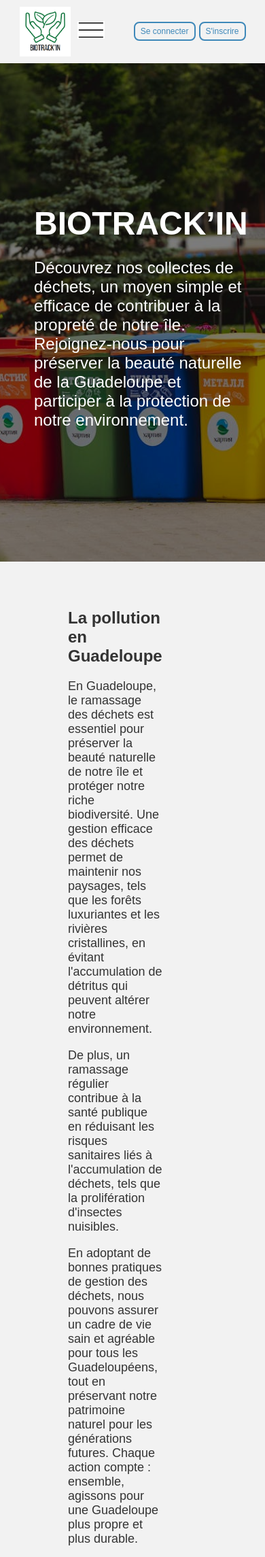
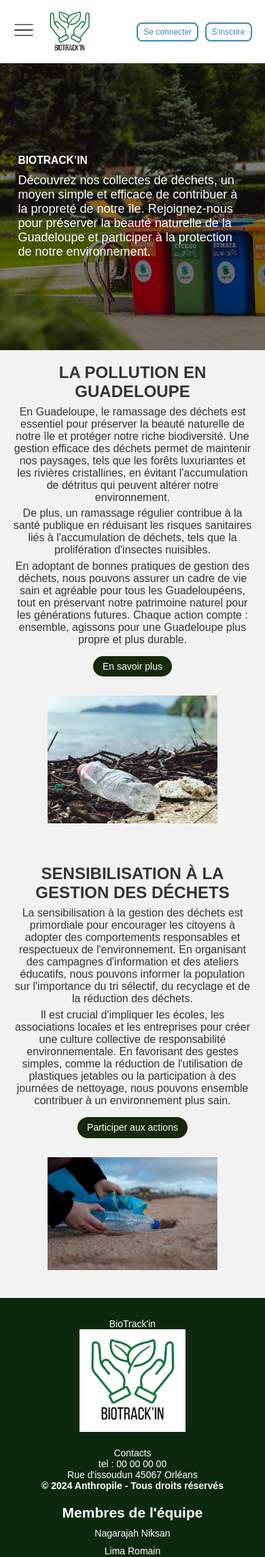
Before and after one commit to SNIVEAU/SAE-Projet-Anthropile, a Flask app: page / in a window 390 px wide; the page is wider, and only the part inside the window is pictured. Shown: the top 2290 px of that part at 68% size. Run offline with Flask 3, Linux system fonts and the light colour scheme; parts of the project's set-up code (start-up, migrations or seed data) failed here and were passed over; some libraries are stand-ins or nearby versions.

Commit message:
modif et finalisation responsive page d'accueil

```diff
--- a/app/static/base.css
+++ b/app/static/base.css
@@ -1,18 +1,59 @@
+/* Styles globaux */
 html, body {
     margin: 0;
     padding: 0;
     font-family: Arial, sans-serif;
-    background-color: #fff;
+    background-color: #f2f2f2;
+    color: #333;
 }
 
-/* Style pour l'en-tête et le positionnement des éléments */
+/* En-tête */
 header {
     display: flex;
     align-items: center;
+    justify-content: flex-start;
+    padding: 10px 5%;
+    background-color: white;
 }
 
-header img {
-    width: 5%;
+header img.logo {
+    width: 75px;
+    margin-right: 15px;
+}
+
+.menu-toggle {
+    display: none;
+    cursor: pointer;
+    margin-right: 15px;
+}
+
+.menu-toggle img {
+    width: 30px;
+}
+
+/* Navigation */
+header nav {
+    flex: 1;
+}
+
+header nav .menu-header {
+    display: flex;
+    justify-content: flex-start;
+    align-items: center;
+}
+
+/* Pousse le bouton de fermeture à droite */
+header nav .close-menu {
+    background: none;
+    border: none;
+    cursor: pointer;
+    display: none;
+    margin-left: auto;
+}
+
+header nav .close-menu img {
+    width: 20px;
+    margin-right: 10px;
 }
 
 header nav ul {
@@ -26,15 +67,14 @@ header nav ul li {
     margin: 0 15px;
 }
 
-/* Style de base pour les liens de navigation */
 header nav ul li a {
     text-decoration: none;
     color: #333;
+    padding-bottom: 5px;
     position: relative;
-    padding-bottom: 5px;
 }
 
-/* Effet de survol pour les liens de navigation */
+/* Ajout d'un soulignage au survol des liens de navigation */
 header nav ul li a::after {
     content: '';
     position: absolute;
@@ -42,134 +82,27 @@ header nav ul li a::after {
     height: 2px;
     left: 0;
     bottom: 0;
-    background-color: #4CAF50; /* Vert */
+    background-color: #4CAF50;
     transition: width 0.3s ease-in-out;
 }
 
-/* Déclenche l'effet de soulignement vert de gauche à droite */
 header nav ul li a:hover::after {
     width: 100%;
 }
 
-/* Autres styles pour le header */
-header a {
-    margin-left: 15px;
-    text-decoration: none;
-    color: #333;
-}
-
-nav {
-    margin-right: auto;
-}
-
-header div {
-    padding-right: 5%;
-}
-
-a {
-    text-decoration: none;
-    color: #333;
-}
-
-/*************************************/
-
-/* Style pour la section avec l'image de fond */
-.hero {
-    position: relative;
-    height: 75vh;
-    background-image: url('../static/img/banniere_poubelles.jpeg');
-    background-size: cover;
-    background-position: center;
-    display: flex;
-    justify-content: flex-start;
-    align-items: center;
-    padding-left: 50px;
-    color: white;
-}
-
-.hero::before {
-    content: "";
-    position: absolute;
-    top: 0;
-    left: 0;
-    width: 100%;
-    height: 100%;
-    background-color: rgba(0, 0, 0, 0.5);
-    z-index: 1;
-}
-
-.hero-content {
-    position: relative;
-    z-index: 2;
-    max-width: 900px;
-    text-align: left;
-}
-
-.hero-content .presentation-title {
-    font-size: 3rem;
-    color: white;
-    margin-bottom: 10px;
-    text-transform: uppercase;
-    white-space: nowrap;
-}
-
-.hero-content p {
-    font-size: 1.5rem;
-    color: white;
-}
-
-/* Style pour les sections avec images et texte */
-section {
-    display: flex;
-    align-items: center;
-    justify-content: space-between;
-    padding: 50px 100px;
-}
-
-/* Styles spécifiques aux sections */
-.text1 {
-    margin-right: 10rem;
-}
-
-.text2 {
-    margin-left: 5rem;
-}
-
-.p1 {
-    font-size: 18px;
-    margin-bottom: 1rem;
-}
-
-.image1, .image2 {
-    width: 600px;
-    height: 350px;
-    margin: 3rem 2rem 0;
-}
-
-/* Styles pour les boutons */
-.btn {
-    display: inline-block;
-    padding: 10px 20px;
-    margin-top: 20px;
-    background-color: #17280B;
-    color: white;
-    text-decoration: none;
-    border-radius: 25px;
-    font-size: 1rem;
-    transition: background-color 0.3s ease;
-}
-
-.btn:hover {
-    background-color: #0b5c1d;
-    scale: 1.03;
+/* Boutons d'authentification */
+.auth-buttons {
+    margin-left: auto;
 }
 
 .connexioninscription {
+    text-decoration: none;
     border: 2px solid #3e88b9;
     border-radius: 8px;
     padding: 5px 10px;
     color: #3e88b9;
     transition: background-color 0.3s, color 0.3s, border-color 0.3s;
+    margin-left: 10px;
 }
 
 .connexioninscription:hover {
@@ -177,212 +110,105 @@ section {
     color: white;
 }
 
+/* Footer */
 footer {
     display: flex;
     align-items: center;
     justify-content: space-between;
     background-color: #0c2910;
     color: white;
-    width: 100%;
+    padding: 20px 5%;
 }
 
 footer div {
+    text-align: center;
     margin: 0 15px;
-}
-
-footer p,
-footer h2,
-footer ul {
-    margin: 0;
-    padding: 0;
-}
-
-footer ul {
-    list-style: none;
-}
-
-footer ul li {
-    margin: 0;
 }
 
 footer img {
     width: 30%;
 }
 
-footer div {
-    text-align: center;
-}
-
-footer div:last-child {
-    padding-right: 10%;
-}
-
-/* Style global */
-body {
-    font-family: Arial, sans-serif;
-    background-color: #f2f2f2;
-    margin: 0;
-    padding: 0;
-    color: #333;
-}
-
-.insert-title {
-    text-align: center;
-    color: #4CAF50;
-    margin-top: 20px;
-}
-
-form {
-    max-width: 600px;
-    margin: 30px auto;
-    background-color: #fff;
-    padding: 20px;
-    border-radius: 8px;
-    box-shadow: 0 2px 10px rgba(0, 0, 0, 0.1);
-}
-
-/* Alignement des étiquettes */
-.form-horizontal .form-group {
-    display: flex;
-    align-items: center;
-    margin-bottom: 15px;
-}
-
-.form-horizontal .form-group label {
-    width: 150px;
-    margin-right: 10px;
-    color: #555;
-}
-
-/* Champs de saisie */
-.form-control {
-    flex-grow: 1;
-    padding: 8px;
-    font-size: 16px;
-    border: 1px solid #ccc;
-    border-radius: 4px;
-    transition: border-color 0.3s;
-    width: 200px;
-}
-
-.form-control:focus {
-    border-color: #4CAF50;
-    outline: none;
-}
-
-/* Bouton de soumission */
-.btn-insert {
-    display: inline-block;
-    background-color: #4CAF50;
-    color: white;
-    border: none;
-    padding: 10px 20px;
-    font-size: 16px;
-    cursor: pointer;
-    border-radius: 4px;
-    text-align: center;
-    transition: background-color 0.3s;
-}
-
-.btn-insert:hover {
-    background-color: #45a049;
-}
-
-/* Gestion des erreurs */
-.erreur {
-    color: #d9534f;
-    font-weight: bold;
-}
-
-/* Style des boutons en bas */
-.les-btn {
-    display: flex;
-    justify-content: center;
-    margin-top: 20px;
-}
-
-/* Media query pour la vue mobile */
+/* Réactivité pour mobiles */
 @media (max-width: 768px) {
     header {
-        display: flex;
-        align-items: center;
-        justify-content: flex-start; /* Aligne les éléments à gauche */
-        padding: 10px;
-        position: relative;
-        z-index: 1;
-        margin-left: 0; /* Suppression de la marge gauche */
+        justify-content: space-between;
     }
 
     .logo {
-        order: 1;
-        width: 75px; /* Taille du logo */
-        margin-right: 10px; /* Espace entre le logo et le bouton menu */
-        z-index: 1;
+        width: 75px;
     }
 
     .menu-toggle {
-        order: 2;
         display: block;
-        cursor: pointer;
-        position: relative;
-        z-index: 2;
     }
 
-    /* Agrandissement de l'image du bouton menu */
-    .menu-toggle img {
-        width: 40px; /* Ajustez cette valeur pour la taille désirée */
-        height: auto; /* Garde les proportions de l'image */
-    }
-
-    /* Cacher les éléments du menu par défaut */
     nav.menu ul {
         display: none;
     }
 
-    /* Styles du menu déroulant actif */
     nav.menu.active ul {
         display: flex;
         flex-direction: column;
         position: absolute;
-        top: 50px; /* Ajustez cette valeur pour le positionnement */
+        top: 60px;
         left: 0;
-        width: 30%;
+        width: 200px;
+        max-width: 250px;
         background-color: white;
-        padding: 5px; /* Réduisez le padding */
-        box-shadow: 0px 4px 8px rgba(0, 0, 0, 0.1);
-        z-index: 3;
+        padding: 10px;
+        box-shadow: 0px 4px 8px rgba(0, 0, 0, 0.2);
+        z-index: 30;
+    }
+
+    nav.menu.active .close-menu {
+        display: block;
     }
 
     nav.menu.active ul li {
-        margin: 5px 0; /* Réduisez l'espace entre les éléments */
-        text-align: left; /* Aligne le texte à gauche */
-        font-size: 12px; /* Réduisez encore la taille de la police */
+        margin: 5px 0;
+        text-align: left;
+        font-size: 14px;
+        padding: 5px;
+        border-radius: 4px;
+        transition: background-color 0.3s;
     }
 
-    .auth-buttons {
-        display: flex;
-        order: 3;
-        margin-left: auto; /* Aligne les boutons à droite */
-        z-index: 1;
+    nav.menu.active ul li:hover {
+        background-color: #f0f0f0;
     }
 
-    /* Réduction des tailles des boutons pour mobile */
     .auth-buttons a {
-        padding: 5px 8px; /* Réduire le padding des boutons */
-        font-size: 12px; /* Réduire la taille de la police */
-        margin-left: 5px; /* Espacement entre les boutons */
-        white-space: nowrap; /* Évite que le texte soit coupé sur plusieurs lignes */
+        padding: 5px 8px;
+        font-size: 12px;
+        margin-left: 5px;
+        white-space: nowrap;
+    }
+
+    /* Styles pour le footer */
+    footer {
+        flex-direction: column;
+        align-items: center;
+        padding: 20px 0;
+    }
+
+    footer div {
+        margin: 10px 0;
+        font-size: 14px;
+        text-align: center;
+    }
+
+    footer img {
+        width: 40%;
+    }
+
+    footer ul {
+        list-style: none;
+        padding: 0;
+        margin: 0;
+    }
+
+    footer ul li {
+        margin: 10px 0;
     }
 }
-
-/* Assure que le bouton menu est toujours visible en dehors du mode mobile */
-.menu-toggle {
-    display: none; /* Le bouton menu ne s'affiche que sur mobile */
-}
-
-/* Lorsque le mode mobile est activé, le menu-toggle (bouton menu) s'affiche */
-@media (max-width: 768px) {
-    .menu-toggle {
-        display: block;
-    }
-}
--- a/app/static/home.css
+++ b/app/static/home.css
@@ -1,4 +1,4 @@
-/* Réinitialisation des marges et des paddings */
+/* Réinitialisation des marges et paddings */
 * {
     margin: 0;
     padding: 0;
@@ -7,7 +7,7 @@
 
 /* Style pour la section avec l'image de fond */
 .hero {
-    position: relative; /* Nécessaire pour positionner le pseudo-élément */
+    position: relative;
     height: 75vh;
     background-image: url('../static/img/banniere_poubelles.jpeg');
     background-size: cover;
@@ -15,7 +15,7 @@
     display: flex;
     justify-content: flex-start;
     align-items: center;
-    padding-left: 50px;
+    padding-left: 5%;
     color: white;
 }
 
@@ -33,20 +33,19 @@
 .hero-content {
     position: relative;
     z-index: 2;
-    max-width: 900px;
+    max-width: 60%;
     text-align: left;
 }
 
 .hero-content h1 {
-    font-size: 3rem;
+    font-size: 4vw;
     color: white;
     margin-bottom: 10px;
     text-transform: uppercase;
-    white-space: nowrap;
 }
 
 .hero-content p {
-    font-size: 1.5rem;
+    font-size: 1.2vw;
     color: white;
 }
 
@@ -55,110 +54,123 @@ section {
     display: flex;
     align-items: center;
     justify-content: space-between;
-    padding: 50px 100px;
+    padding: 5% 10%;
 }
 
-/* Styles spécifiques aux sections */
-.text1 {
-    margin-right: 10rem;
+.section-with-image-left {
+    flex-direction: row-reverse; /* Image à droite, texte à gauche */
 }
 
-.text2 {
-    margin-left: 5rem;
+.text1, .text2 {
+    width: 50%;
 }
 
-h1 {
+.text1 h1, .text2 h1 {
+    font-size: 2vw;
+    margin-bottom: 1.5rem;
     text-transform: uppercase;
-    font-size: 36px;
-    margin-bottom: 2rem;
+    display: inline-block;
 }
 
 .p1 {
-    font-size: 18px;
+    font-size: 1vw;
     margin-bottom: 1rem;
 }
 
 .image1, .image2 {
-    width: 600px;
-    height: 350px;
-    margin: 3rem 2rem 0;
+    width: 650px;
+    height: auto;
+    margin: 2rem;
 }
 
 /* Styles pour les boutons */
 .btn {
     display: inline-block;
-    padding: 10px 20px;
+    padding: 1rem 2rem;
     margin-top: 20px;
     background-color: #17280B;
     color: white;
     text-decoration: none;
     border-radius: 25px;
-    font-size: 1rem;
+    font-size: 1.2rem;
     transition: background-color 0.3s ease;
 }
 
 .btn:hover {
     background-color: #0b5c1d;
-    scale: 1.03;
 }
 
 /* Styles pour mobile */
 @media (max-width: 768px) {
     /* Section avec l'image de fond */
     .hero {
-        height: 50vh; /* Ajustement de la hauteur */
-        padding: 20px;
-        background-position: center;
-        justify-content: center; /* Centrer le contenu */
+        height: 50vh;
+        padding: 2%;
+        background-position: left;
+        justify-content: center;
     }
 
     .hero-content {
-        max-width: 100%; /* Prendre toute la largeur disponible */
-        text-align: center; /* Centrage du texte */
+        max-width: 90%;
+        text-align: left;
     }
 
     .hero-content h1 {
-        font-size: 2rem; /* Ajustement de la taille du titre */
+        font-size: 4vw;
     }
 
     .hero-content p {
-        font-size: 1rem; /* Ajustement de la taille du texte */
+        font-size: 18px; /* Taille fixe pour les paragraphes */
     }
 
-    /* Style pour les sections avec texte au-dessus des images */
+    /* Style pour les sections avec texte et images */
     section {
-        display: flex;
-        flex-direction: column; /* Empilement vertical du texte et de l'image */
-        align-items: center; /* Centrage des éléments */
-        padding: 20px; /* Réduction du padding global */
-        text-align: center; /* Centrage du texte */
+        display: block;
+        /*flex-direction: column; /* Aligner le texte au-dessus de l'image */
+        align-items: center;
+        padding: 5%;
+        text-align: center;
     }
 
     .text1, .text2 {
-        margin-bottom: 20px; /* Espacement en bas du texte */
+        width: 100%;
+        margin-bottom: 3%;
     }
 
-    h1 {
-        font-size: 24px; /* Ajustement de la taille du titre */
-        margin-bottom: 1rem;
+    .text1 h1, .text2 h1 {
+        font-size: 24px;
+        margin-bottom: 2%;
     }
 
     .p1 {
-        font-size: 14px; /* Taille du texte réduite */
-        margin-bottom: 1rem;
+        font-size: 16px; /* Taille fixe pour les paragraphes */
+        margin-bottom: 1.5%;
     }
 
+    /* Correctif pour aligner le texte au-dessus de l'image dans la deuxième section */
+    .section-texte-image {
+        display: flex;
+        flex-direction: column; /* Texte au-dessus de l'image */
+        align-items: center;
+    }
+
+    .section-texte-image img {
+        width: 250px;
+        height: auto;
+        margin: 5% auto; /* Centrer l'image */
+    }
+
+    /* Ajustement de la taille des images pour qu'elles ne soient pas trop grandes */
     .image1, .image2 {
-        width: 100%; /* Prendre toute la largeur de l'écran */
-        max-width: 350px; /* Limite la taille maximale de l'image */
-        height: auto; /* Maintien des proportions de l'image */
-        margin: 0 auto; /* Centrer les images */
+        width: 250px;
+        height: auto;
+        margin: 5% auto; /* Centrer l'image */
     }
 
     /* Style des boutons */
     .btn {
-        padding: 10px 15px; /* Ajustement des marges du bouton */
-        font-size: 1rem; /* Taille du texte du bouton */
-        margin-top: 15px;
+        padding: 2% 4%;
+        font-size: 14px; /* Taille fixe pour les boutons */
+        margin-top: 3%;
     }
 }
--- a/app/templates/home.html
+++ b/app/templates/home.html
@@ -3,6 +3,11 @@
 
 {% block title %}
 BIOTRACK’IN | Accueil
+{% endblock %}
+
+{% block styles %}
+    {{ super() }}
+    <link rel="stylesheet" href="{{ url_for('static', filename='home.css') }}">
 {% endblock %}
 
 {% block content %}
@@ -30,14 +35,14 @@ BIOTRACK’IN | Accueil
 
 <!-- Deuxième section avec image à gauche et texte à droite -->
 <section class="section-with-image-left">
-    <div class="image">
-        <img class="image2" src="../static/img/bouteille_sable2.jpg" alt="Nos produits">
-    </div>
     <div class="text2">
         <h1>Sensibilisation à la Gestion des Déchets</h1>
         <p class="p1">La sensibilisation à la gestion des déchets est primordiale pour encourager les citoyens à adopter des comportements responsables et respectueux de l'environnement. En organisant des campagnes d'information et des ateliers éducatifs, nous pouvons informer la population sur l'importance du tri sélectif, du recyclage et de la réduction des déchets.</p>
         <p class="p1">Il est crucial d'impliquer les écoles, les associations locales et les entreprises pour créer une culture collective de responsabilité environnementale. En favorisant des gestes simples, comme la réduction de l'utilisation de plastiques jetables ou la participation à des journées de nettoyage, nous pouvons ensemble contribuer à un environnement plus sain.</p>
         <a href="#" class="btn">Participer aux actions</a>
     </div>
+    <div class="image">
+        <img class="image2" src="../static/img/bouteille_sable2.jpg" alt="Nos produits">
+    </div>
 </section>
 {% endblock %}
```
Also changed, not shown: app/templates/base.html (+28 -6 lines), app/static/img/close.png (added).
